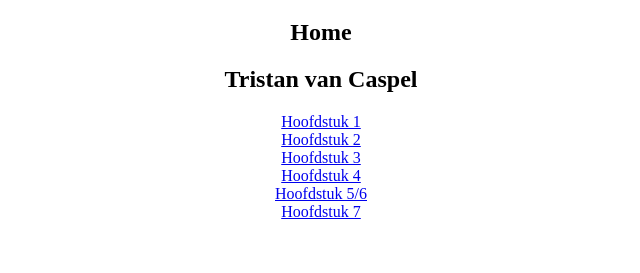
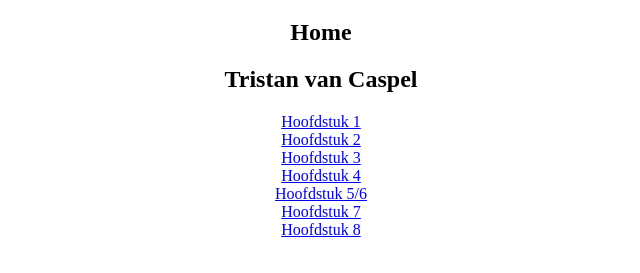
Before and after one commit to Tristan0000/HTML2020, a plain HTML site: page index.html in a window 1280 px wide. Shown: the part 61-334 px from the top of the page, without its empty margins (319-959 px from the left). Drawn offline with Linux system fonts and the light colour scheme.

Commit message:
link naar H7

```diff
--- a/index.html
+++ b/index.html
@@ -22,6 +22,8 @@
 <a href="H05/index.html"> Hoofdstuk 5/6</a>
 <br>
 <a href="H07/index.html"> Hoofdstuk 7</a>
+<br>
+<a href="H07/index.html"> Hoofdstuk 8</a>
 
 
 </body>
```
